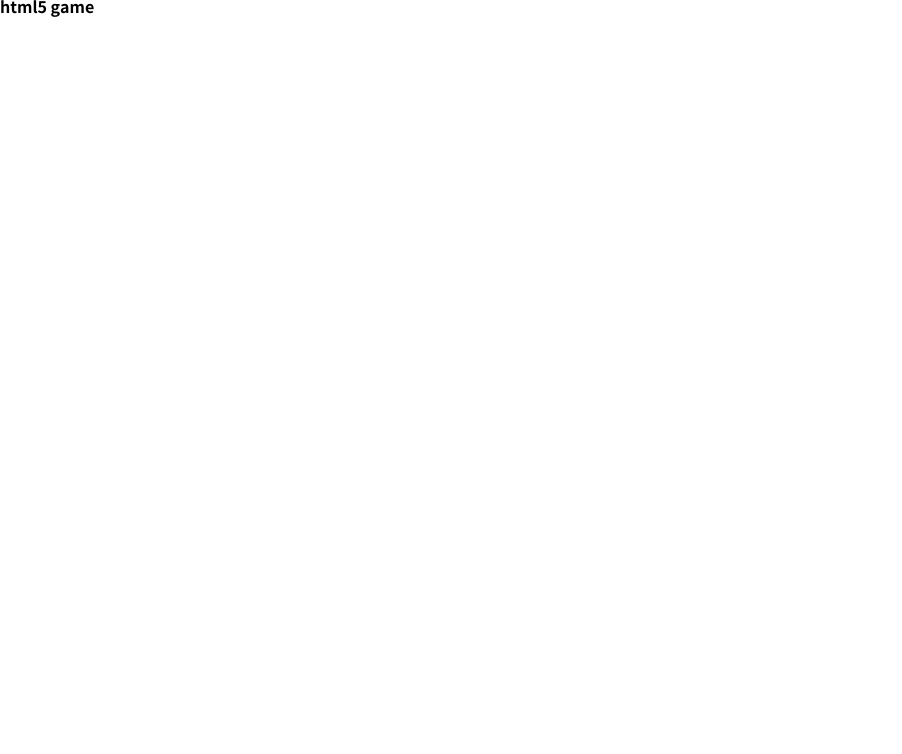
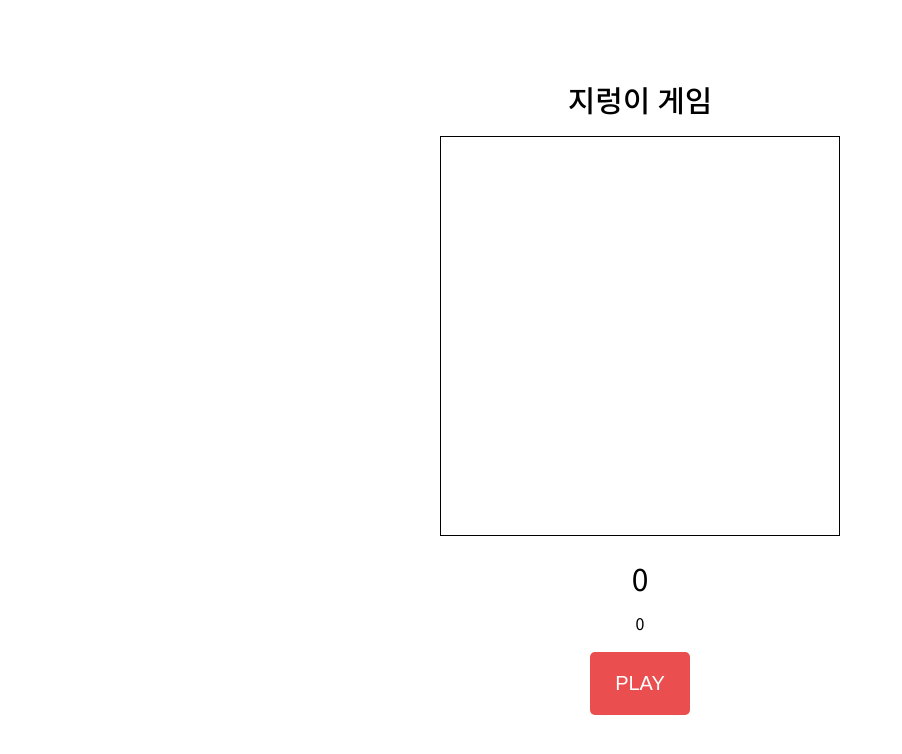
Before and after one commit to happyGGang/html5game, a plain HTML site: page index.html in a window 1280 px wide. Shown: the whole page, without its empty margins (0-902 px from the left). Drawn offline with Linux system fonts and the light colour scheme.

Commit message:
[update] 기본 게임틀 마크업 작성

```diff
--- a/css/style.css
+++ b/css/style.css
@@ -1 +1,53 @@
-/* No CSS */
+@charset "UTF-8";
+
+main {
+  display: flex;
+  flex-direction: column;
+  align-items: center;
+  justify-content: center;
+  width: 100%;
+  height: 100vh;
+  -webkit-user-select: none;
+  -moz-user-select: none;
+  -ms-user-select: none;
+  user-select: none;
+}
+
+h1 {
+  margin-bottom: 20px;
+  font-size: 30px;
+  font-weight: 500;
+  text-transform: uppercase;
+}
+
+canvas {
+  border: 1px solid #000000;
+  margin:  0 auto 30px;
+  width: 400px;
+}
+
+.hightscroe {
+  display: block;
+  margin-bottom: 20px;
+}
+
+.score{
+  display: block;
+  margin-bottom: 20px;
+  font-size: 30px;
+}
+
+.js-play {
+  display: block;
+  background: rgb(235, 78, 78);
+  color: #FFFFFF;
+  border-radius: 5px;
+  border: 0;
+  width: 100px;
+  padding: 20px;
+  font-size: 20px;
+  cursor: pointer;
+}
+.js-play:hover {
+  background: rgb(237, 126, 126);
+}
--- a/index.html
+++ b/index.html
@@ -13,8 +13,11 @@
 
   <body>
     <main>
-      <h1>html5 game</h1>
-      <section></section>
+      <h1>지렁이 게임</h1>
+      <canvas width="300" height="300"></canvas>
+      <span class="score">0</span>
+      <span class="hightscroe">0</span>
+      <button type="button" class="js-play">PLAY</button>
     </main>
     <script src="./js/script.js"></script>
   </body>
```
